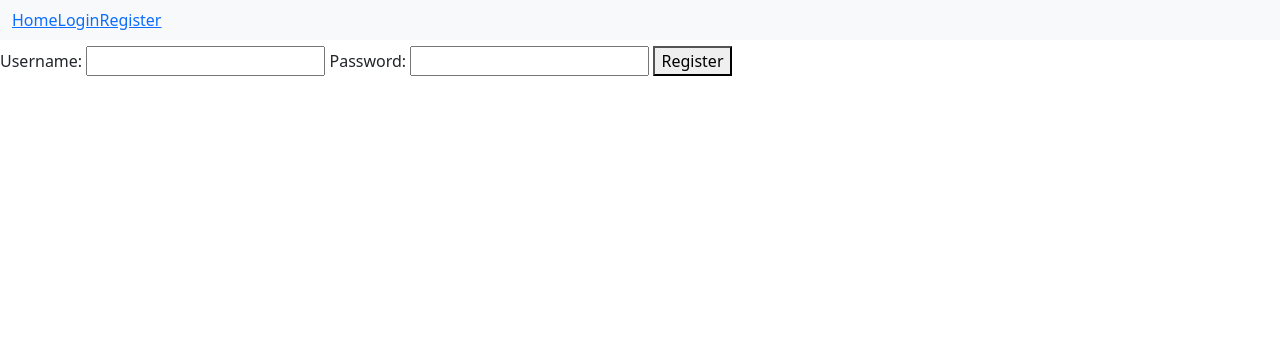
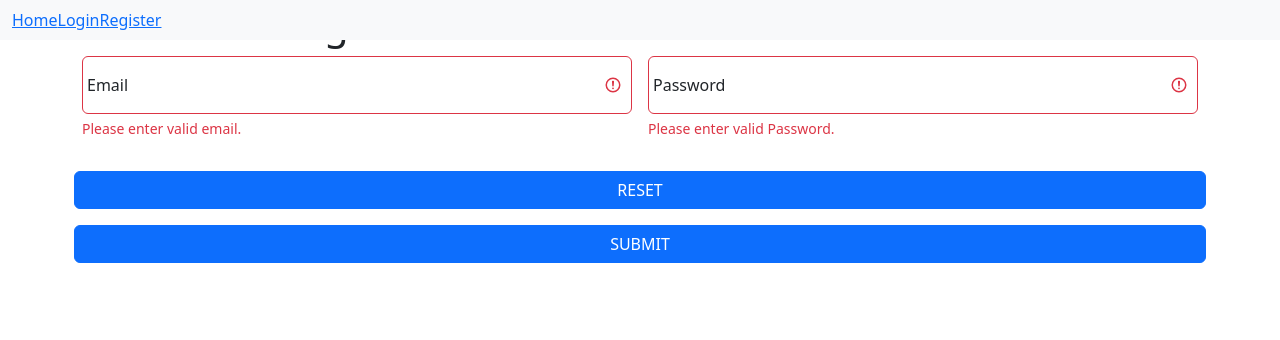
Before and after one commit to praneeth-rao/flask_spc_dsa_series_app, a Flask app: page /register in a window 1280 px wide. Shown: the top 340 px of the page. Run offline with Flask 3, Linux system fonts and the light colour scheme.

Commit message:
Update register.html

```diff
--- a/templates/register.html
+++ b/templates/register.html
@@ -1,11 +1,41 @@
 {% extends "base.html" %} {% block title %}Register{% endblock %} {% block
 content %}
-<h2>Register</h2>
-<form method="POST" action="/register">
-  <label for="username">Username:</label>
-  <input type="text" name="username" required />
-  <label for="password">Password:</label>
-  <input type="password" name="password" required />
-  <button type="submit">Register</button>
-</form>
+<div class="container">
+    <h4 class="display-6">Customer Registration</h4>
+    <form
+      class="row g-3 was-validated"
+      method="POST" action="/register"
+    >
+      <div class="col-md-6 form-floating mb-3">
+        <input
+          type="email"
+          class="form-control"
+          id="username"
+          v-model="email"
+          pattern="^[a-z0-9]+(\.[a-z0-9]+)*@gmail\.com$"
+          placeholder="name@gmail.com"
+          required
+        />
+        <label for="username" class="form-label">Email</label>
+        <div class="valid-feedback">Valid.</div>
+        <div class="invalid-feedback">Please enter valid email.</div>
+      </div>
+      <div class="col-md-6 form-floating mb-3">
+        <input
+          type="password"
+          class="form-control"
+          id="password"
+          v-model="password"
+          pattern="(?=.*[a-z])(?=.*[A-Z])(?=.*\d)(?=.*[@$!%*?&amp;#]).{8,}"
+          placeholder="Enter password"
+          required
+        />
+        <label for="password" class="form-label">Password</label>
+        <div class="valid-feedback">Valid.</div>
+        <div class="invalid-feedback">Please enter valid Password.</div>
+      </div>
+      <button type="reset" class="btn btn-primary px-3">RESET</button>
+      <button type="submit" class="btn btn-primary px-3">SUBMIT</button>
+    </form>
+  </div>
 {% endblock %}
```
